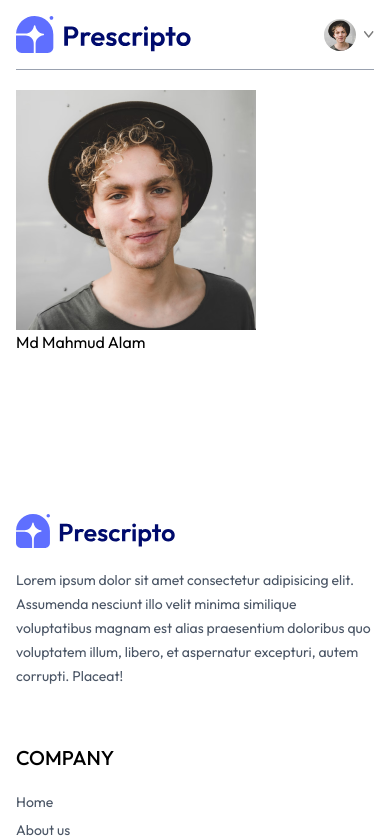
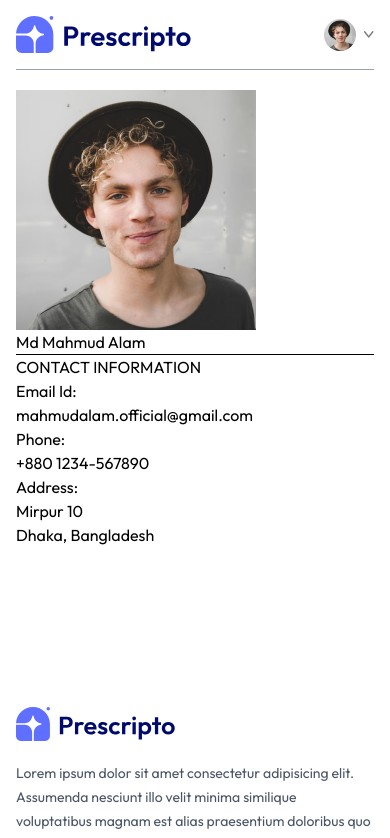
Before and after one commit to DhirajNeupane-999/Appartment-booking-system, a React (Vite) app in the folder frontend/: page /profile in a window 390 px wide. Shown: the top 838 px of the page. Built offline with nearby package versions, Linux system fonts and the light colour scheme.

Commit message:
user profile phone and address onchange

```diff
--- a/frontend/src/pages/Profile.jsx
+++ b/frontend/src/pages/Profile.jsx
@@ -24,7 +24,7 @@
       {isEdit ? (
         <input
           onChange={(e) =>
-            setUserData(prev => ({ ...prev, name: e.target.value }))
+            setUserData((prev) => ({ ...prev, name: e.target.value }))
           }
           value={userData.name}
           type="text"
@@ -32,6 +32,39 @@
       ) : (
         <p>{userData.name}</p>
       )}
+      <hr />
+      <div>
+        <p>CONTACT INFORMATION</p>
+        <div>
+          <p>Email Id:</p>
+          <p>{userData.email}</p>
+          <p>Phone:</p>
+          {isEdit ? (
+            <input
+              onChange={(e) =>
+                setUserData((prev) => ({ ...prev, phone: e.target.value }))
+              }
+              value={userData.phone}
+              type="text"
+            />
+          ) : (
+            <p>{userData.phone}</p>
+          )}
+          <p>Address:</p>
+          {
+            isEdit ? <p>
+              <input onChange={e => setUserData(prev => ({...prev, address:{...prev.address, line1:e.target.value}}))} value={userData.address.line1} type="text" />
+              <br />
+              <input onChange={e => setUserData(prev => ({...prev, address:{...prev.address, line2:e.target.value}}))} value={userData.address.line2} type="text" />
+            </p>
+            : <p>
+              {userData.address.line1}
+              <br />
+              {userData.address.line2}
+            </p>
+          }
+        </div>
+      </div>
     </div>
   );
 };
```
